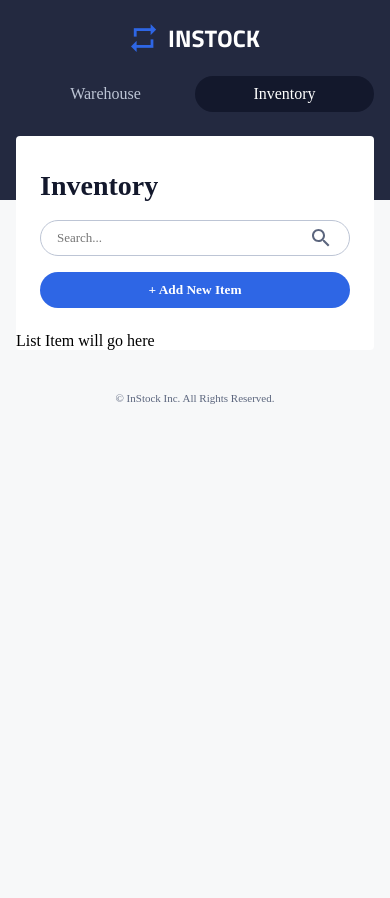
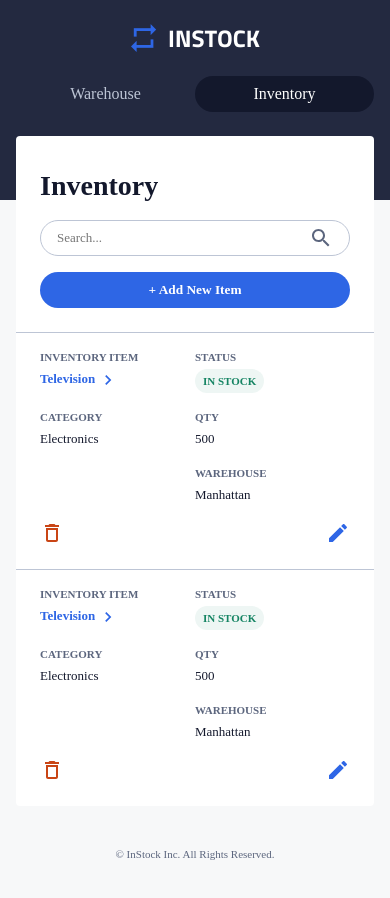
Before and after one commit to sunshineagoo17/group-four-instock, a React (Create React App) app: page /inventory in a window 390 px wide. Shown: the top 898 px of the page. Before the commit the page ends 844 px from the top, so only its background shows below. Built offline with nearby package versions, Linux system fonts and the light colour scheme; a web font is replaced by a local one.

Commit message:
added class divider txt-indigo inventory list on mobile completed

```diff
--- /dev/null
+++ b/src/components/InventoryItemDetails/InventoryItemDetails.jsx
@@ -0,0 +1,52 @@
+import './InventoryItemDetails.scss';
+import deleteIcon from '../../assets/images/delete_outline-24px.svg';
+import editIcon from '../../assets/images/edit-24px.svg';
+import rightIcon from '../../assets/images/chevron_right-24px.svg'
+
+const inventory =
+    {
+      "id": 1,
+      "warehouse_name": "Manhattan",
+      "item_name": "Television",
+      "description": "This 50\", 4K LED TV provides a crystal-clear picture and vivid colors.",
+      "category": "Electronics",
+      "status": "IN STOCk",
+      "quantity": 500
+    };
+const InventoryItemDetails = () => {
+
+  return (
+    <>
+    <div className="divider"></div>
+    <div className='item list-padding-side'>
+        <div className="item__cell">
+            <div className="item__cell_header txt-slate txt-table txt-bold">INVENTORY ITEM</div>
+            <div className="item__cell_desc item__cell_desc--title txt-m txt-bold txt-indigo">{inventory.item_name} <img className='right-arrow' src={rightIcon} alt="" /></div>
+        </div>
+        <div className="item__cell">
+            <div className="item__cell_header txt-slate txt-table txt-bold">STATUS</div>
+            {/* condtionally add class (instock || outstock)*/}
+            <div className="item__cell_desc"><button className={`txt-table txt-bold item__cell_desc--btn ${inventory.status.toLowerCase() === 'in stock' ? 'instock':'outstock'}`}>{inventory.status}</button></div>
+        </div>
+        <div className="item__cell">
+            <div className="item__cell_header txt-slate txt-table txt-bold">CATEGORY</div>
+            <div className="item__cell_desc item__cell_desc--generic txt-m txt-black txt-regular">{inventory.category}</div>
+        </div>
+        <div className="item__cell">
+            <div className="item__cell_header txt-slate txt-table txt-bold">QTY</div>
+            <div className="item__cell_desc item__cell_desc--generic  txt-m txt-black txt-regular">{inventory.quantity}</div>
+        </div>
+        <div className="item__cell item__cell--full-width">
+            <div className="item__cell_header txt-slate txt-table txt-bold">WAREHOUSE</div>
+            <div className="item__cell_desc item__cell_desc--generic txt-m txt-black txt-regular">{inventory.warehouse_name}</div>
+        </div>
+        <div className="item__cell item__cell--full-width item__cell--flex-space-between">
+            <img className='item__cell_btn'src={deleteIcon} alt="delete button" />
+            <img className='item__cell_btn' src={editIcon} alt="edit button" />
+        </div>
+
+    </div>
+    </>
+  )
+}
+export default InventoryItemDetails
--- /dev/null
+++ b/src/components/InventoryItemDetails/InventoryItemDetails.scss
@@ -0,0 +1,74 @@
+@use '../../styles/partials/index' as *;
+
+.list-padding-side {
+    @include padding(side, sizeIncrement(6));
+
+    @include for-desktop{
+      @include padding(side, sizeIncrement(10));
+    }
+  }
+
+.item{
+    display: flex;
+    flex-wrap: wrap;
+    row-gap: sizeIncrement(4);
+    padding-top:sizeIncrement(4);
+    padding-bottom: sizeIncrement(6);
+    &__cell{
+        display: flex;
+        flex-direction: column;
+        width: 50%;
+        gap:sizeIncrement(1);
+
+
+        &--full-width{
+            width: 100%;
+            padding-left: 50%;
+
+        }
+
+        &--flex-space-between{
+            padding-left: 0;
+            width: 100%;
+            flex-grow: 1;
+            display: flex;
+            width: fit-content;
+            flex-direction: row;
+            justify-content: space-between;
+        }
+
+
+        &_desc--btn{
+           border-radius: $btn-radius;
+           border: none;
+           @include padding(topbottom,4px);
+           @include padding(side,8px);
+           text-transform: uppercase;
+        }
+
+        &_desc--title{
+            height: sizeIncrement(6);
+        }
+
+        &_btn{
+            height: sizeIncrement(6);
+        }
+    }
+
+
+}
+
+.right-arrow{
+    vertical-align: middle;
+    height: 20px;
+}
+
+.instock{
+    background-color: rgba($color: $sec-green, $alpha: 7%);
+    color:$sec-green;
+}
+
+.outstock{
+    background-color: rgba($color: $sec-red, $alpha: 7%);
+    color:$sec-red;
+}
--- a/src/components/InventoryList/InventoryList.jsx
+++ b/src/components/InventoryList/InventoryList.jsx
@@ -1,3 +1,4 @@
+import InventoryItemDetails from '../InventoryItemDetails/InventoryItemDetails';
 import './InventoryList.scss';
 const InventoryList = () => {
   return (
@@ -14,7 +15,8 @@ const InventoryList = () => {
           + Add New Item
         </button>
       </div>
-       List Item will go here
+       <InventoryItemDetails />
+       <InventoryItemDetails />
     </div>
   );
 };
--- a/src/components/InventoryList/InventoryList.scss
+++ b/src/components/InventoryList/InventoryList.scss
@@ -4,6 +4,7 @@
   background-color: $pri-white;
   border-radius: 4px;
   @include padding(top, sizeIncrement(8));
+  font-family: $defaultFont;
 }
 
 .inventory-list-header {
--- a/src/styles/partials/_typography.scss
+++ b/src/styles/partials/_typography.scss
@@ -114,3 +114,6 @@ $defaultFont: "TitilliumWeb";
 .txt-slate {
   color: $sec-slate;
 }
+.txt-indigo {
+  color:$pri-indigo;
+}
--- a/src/styles/partials/_variables.scss
+++ b/src/styles/partials/_variables.scss
@@ -71,3 +71,9 @@ $input-radius: 20px;
     @include mixins.padding(side, mixins.sizeIncrement(4));
   }
 }
+
+.divider{
+  width: 100%;
+  height: 1px;
+  background-color: $sec-cloud;
+}
```
